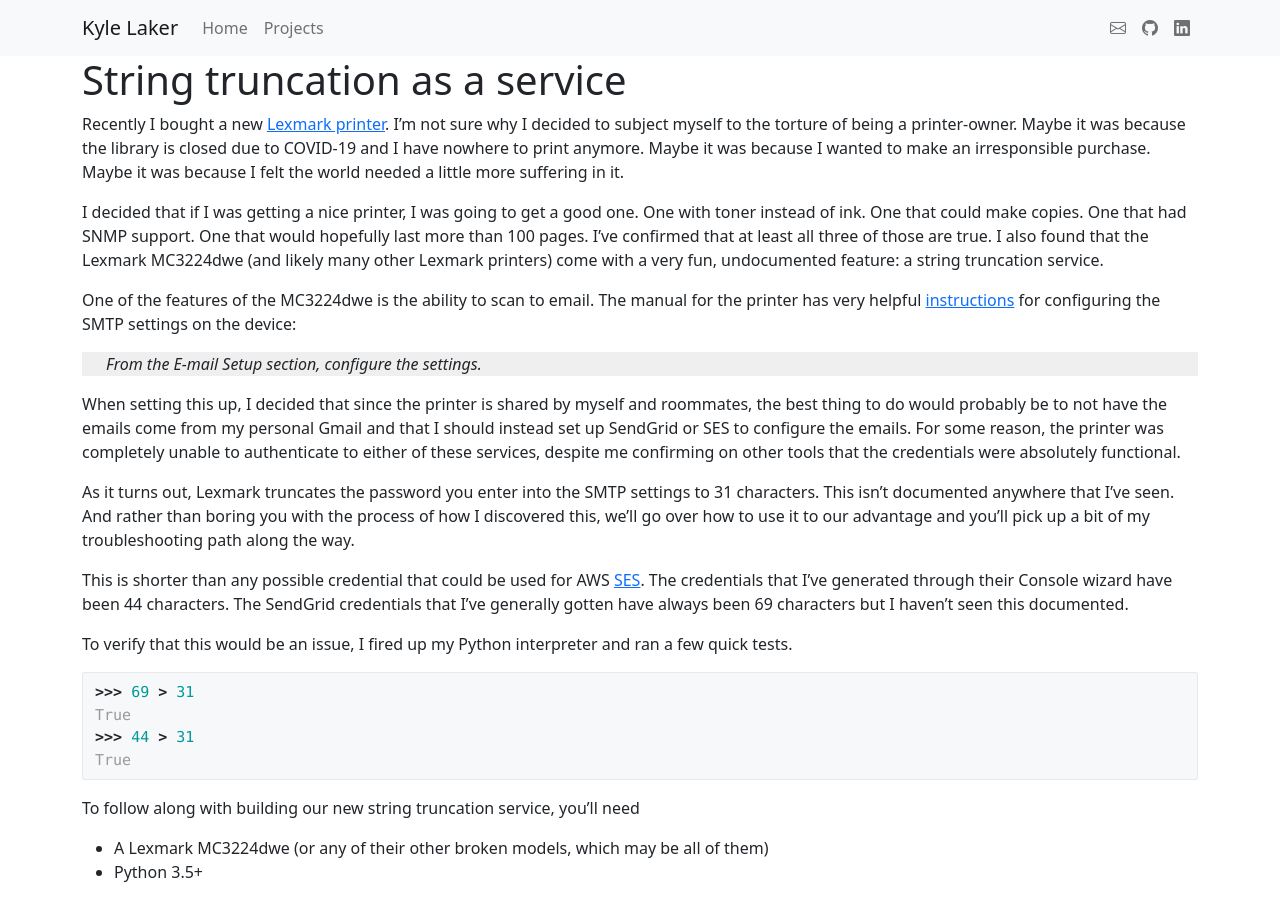
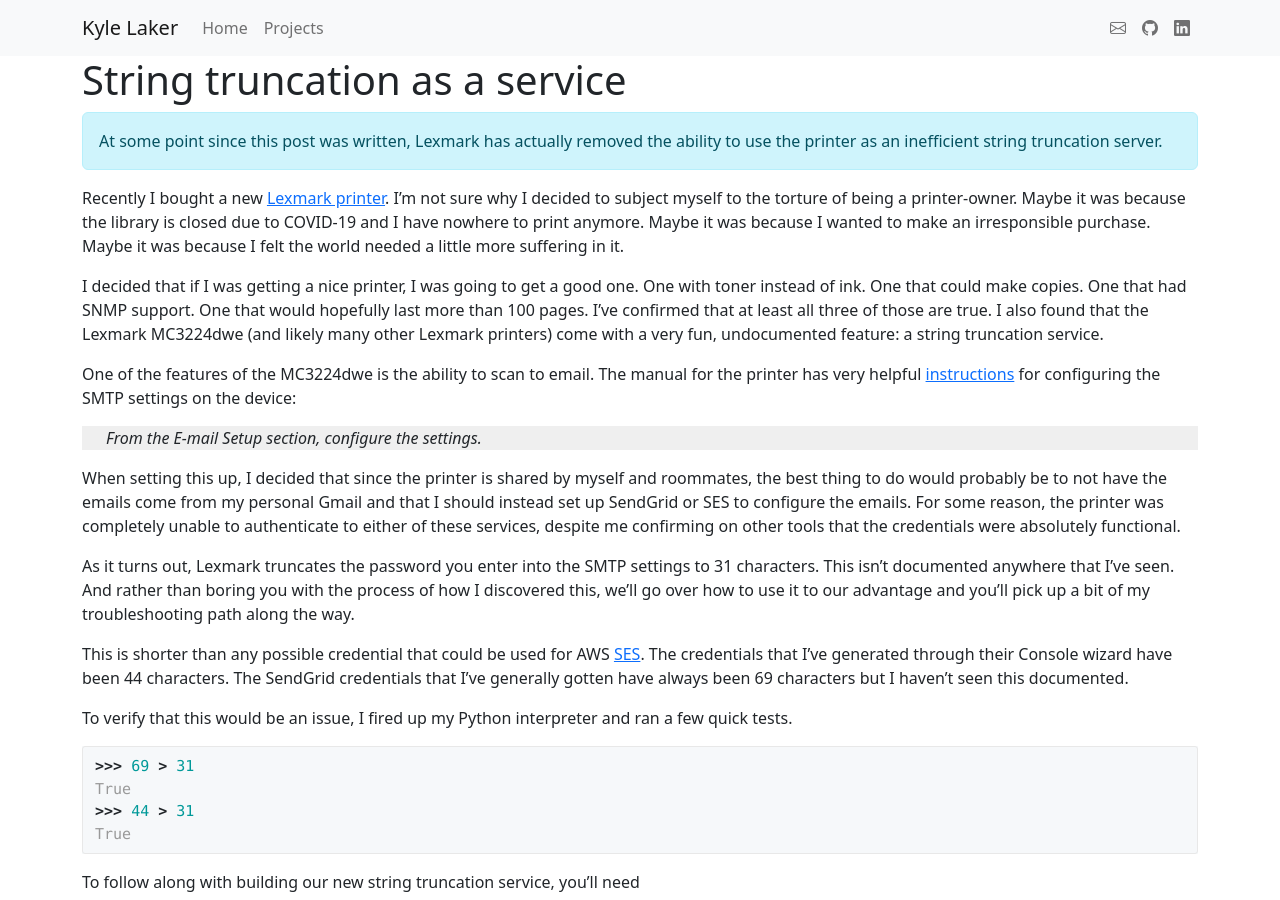
Before and after one commit to kylelaker/kylelaker.com, a Jekyll site: the page built from _posts/2020-04-25-smtp-truncate.markdown, in a window 1280 px wide and 900 px high. Built offline with Jekyll 4.4.1, drawn with Linux system fonts in a browser that asks for light colours; some of the changed text lies outside the part shown.

Commit message:
fix(blog): add note to Lexmark post about changes in software

````diff
--- a/_layouts/home.html
+++ b/_layouts/home.html
@@ -33,7 +33,7 @@ layout: default
       {%- else -%}
       <h2 class="h3"><a href="{{ post.url | relative_url }}">{{ post.title | escape }}</a></h2>
       {%- endif -%}
-      {{ post.excerpt }}
+      {{ post.excerpt | markdownify }}
       </li>
       {%- endfor -%}
     </ul>
--- a/_posts/2020-04-25-smtp-truncate.markdown
+++ b/_posts/2020-04-25-smtp-truncate.markdown
@@ -2,14 +2,21 @@
 layout: post
 title:  "String truncation as a service"
 date:   2020-04-25 12:00:00 -0400
+excerpt: >-
+    Recently I bought a new [Lexmark printer](https://www.lexmark.com/en_us/printer/14449/Lexmark-MC3224dwe).
+    I'm not sure why I decided to subject myself to the torture of being a
+    printer-owner. Maybe it was because the library is closed due to COVID-19 and I
+    have nowhere to print anymore. Maybe it was because I wanted to make an
+    irresponsible purchase. Maybe it was because I felt the world needed a little
+    more suffering in it.
 ---
 
-Recently I bought a new [Lexmark printer](https://www.lexmark.com/en_us/printer/14449/Lexmark-MC3224dwe).
-I'm not sure why I decided to subject myself to the torture of being a
-printer-owner. Maybe it was because the library is closed due to COVID-19 and I
-have nowhere to print anymore. Maybe it was because I wanted to make an
-irresponsible purchase. Maybe it was because I felt the world needed a little
-more suffering in it.
+<div class="alert alert-info" role="alert">
+  At some point since this post was written, Lexmark has actually removed the
+  ability to use the printer as an inefficient string truncation server.
+</div>
+
+{{ page.excerpt }}
 
 I decided that if I was getting a nice printer, I was going to get a good one.
 One with toner instead of ink. One that could make copies. One that had SNMP
@@ -56,6 +63,7 @@ True
 ```
 
 To follow along with building our new string truncation service, you'll need
+
 - A Lexmark MC3224dwe (or any of their other broken models, which may be all of them)
 - Python 3.5+
 
@@ -244,7 +252,7 @@ So once you
 [put it together](https://gist.github.com/kylelaker/336c05e3b0f2f89f915a73e6803aebe6)
 you end up with a script you can execute by running
 
-```
+```bash
 ./server.py --host 0.0.0.0 --port 8025
 ```
 
````
